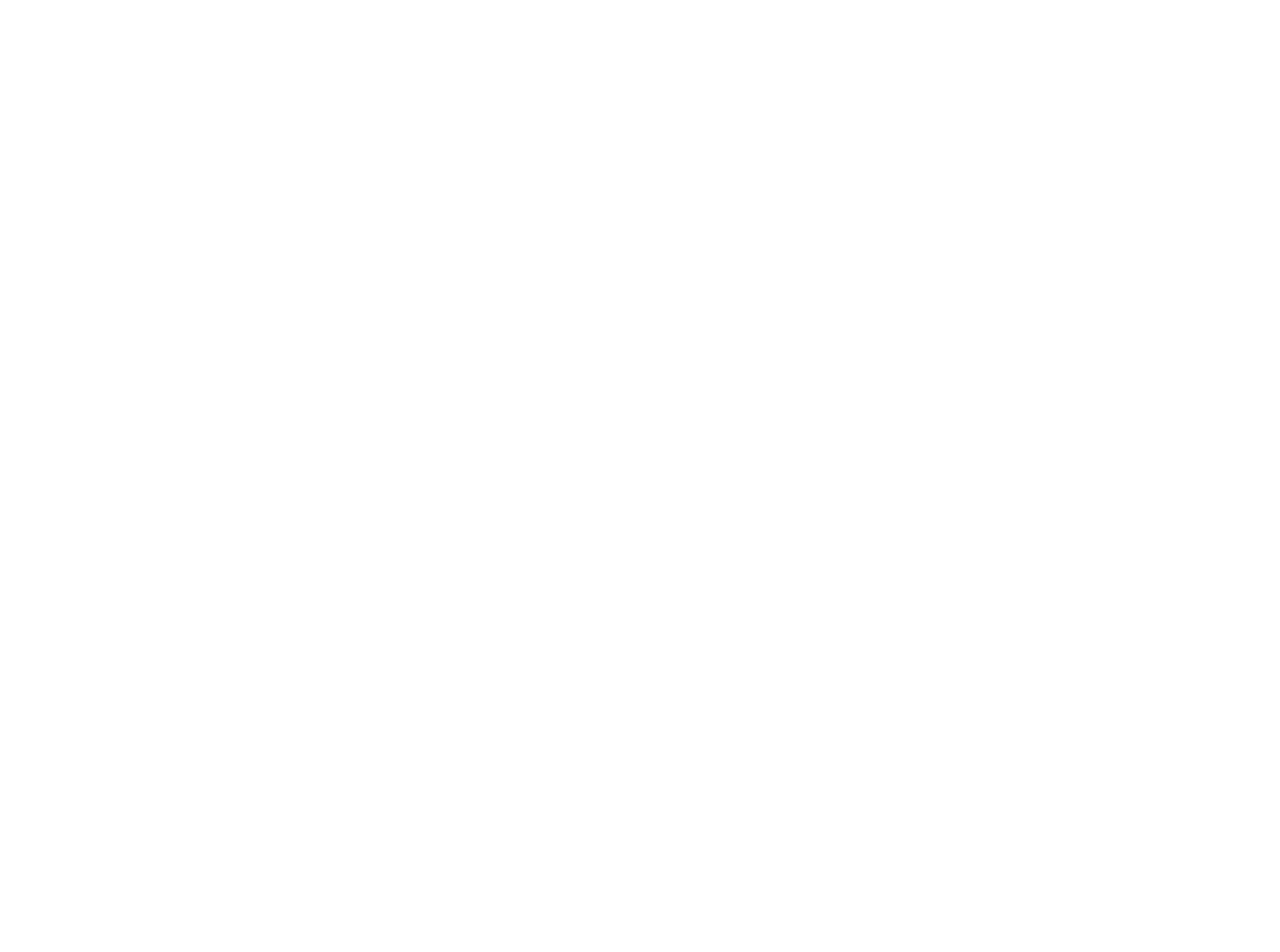
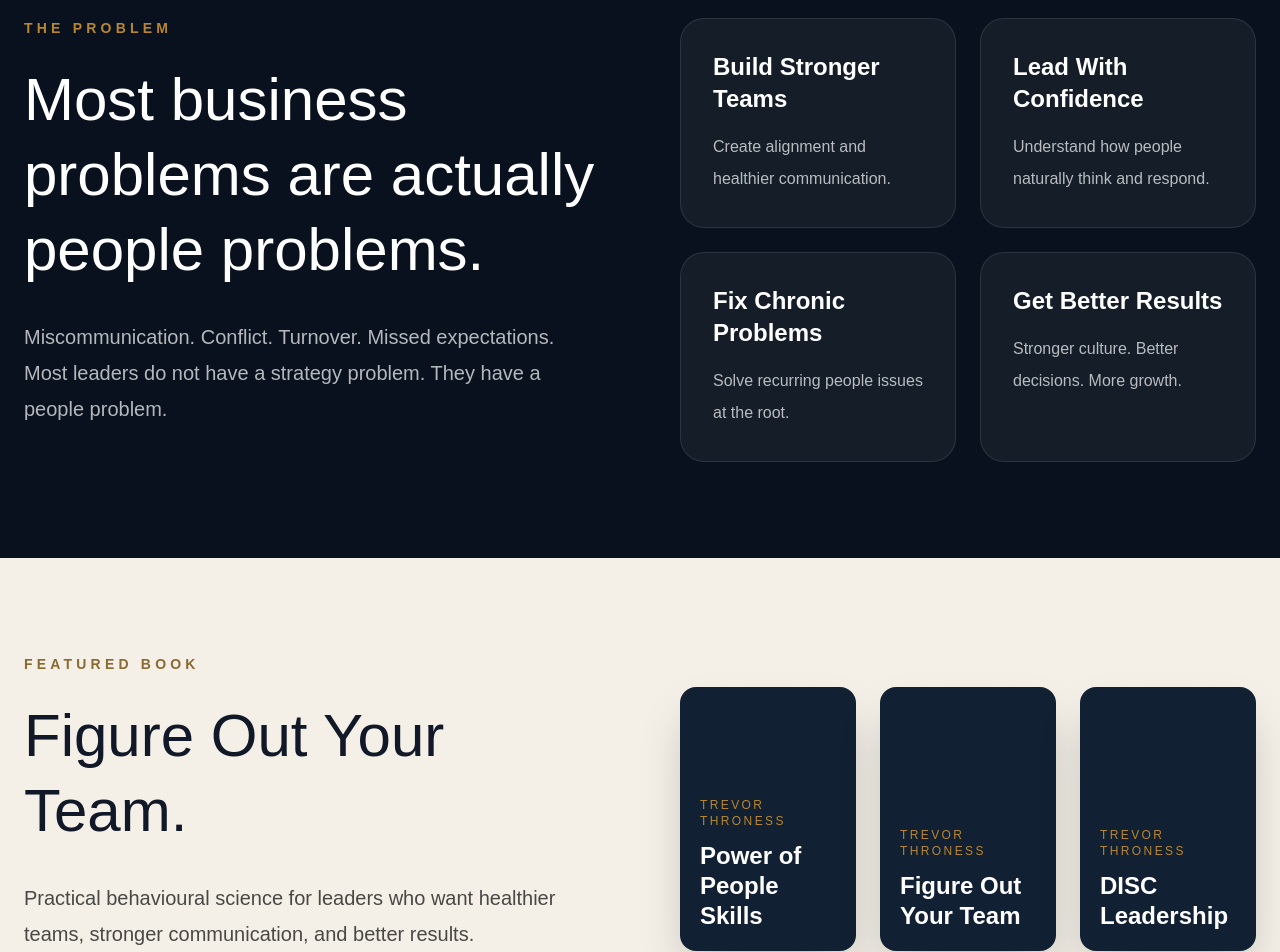
Before and after one commit to heathernickel/trevorthroness, a Next.js app: page / in a window 1280 px wide. Shown: the part 1180-2132 px from the top of the page. Before the commit the page ends 1102 px from the top, so only its background shows below. Built offline with nearby package versions, Linux system fonts and the light colour scheme.

Commit message:
Restore homepage sections below hero

```diff
--- a/app/page.tsx
+++ b/app/page.tsx
@@ -82,6 +82,67 @@
           </div>
         </div>
       </section>
+
+      <section className="bg-[#08111d] text-white py-24">
+        <div className="max-w-7xl mx-auto px-6 grid lg:grid-cols-2 gap-20">
+          <div>
+            <p className="uppercase tracking-[0.3em] text-[#b8862f] text-sm font-bold mb-6">
+              The Problem
+            </p>
+
+            <h2 className="text-5xl md:text-6xl leading-tight font-light mb-8">
+              Most business problems are actually people problems.
+            </h2>
+
+            <p className="text-xl leading-9 text-white/70">
+              Miscommunication. Conflict. Turnover. Missed expectations. Most leaders do not have a strategy problem. They have a people problem.
+            </p>
+          </div>
+
+          <div className="grid sm:grid-cols-2 gap-6">
+            {[
+              ['Build Stronger Teams', 'Create alignment and healthier communication.'],
+              ['Lead With Confidence', 'Understand how people naturally think and respond.'],
+              ['Fix Chronic Problems', 'Solve recurring people issues at the root.'],
+              ['Get Better Results', 'Stronger culture. Better decisions. More growth.'],
+            ].map(([title, desc]) => (
+              <div key={title} className="border border-white/10 rounded-3xl p-8 bg-white/5">
+                <h3 className="text-2xl font-semibold mb-4">{title}</h3>
+                <p className="text-white/70 leading-8">{desc}</p>
+              </div>
+            ))}
+          </div>
+        </div>
+      </section>
+
+      <section id="book" className="py-24 bg-[#f4f0e8]">
+        <div className="max-w-7xl mx-auto px-6 grid lg:grid-cols-2 gap-20 items-center">
+          <div>
+            <p className="uppercase tracking-[0.3em] text-[#8a6a2f] text-sm font-bold mb-6">
+              Featured Book
+            </p>
+
+            <h2 className="text-5xl md:text-6xl leading-tight font-light mb-8">
+              Figure Out Your Team.
+            </h2>
+
+            <p className="text-xl leading-9 text-black/70 mb-8">
+              Practical behavioural science for leaders who want healthier teams, stronger communication, and better results.
+            </p>
+          </div>
+
+          <div className="grid grid-cols-3 gap-6">
+            {['Power of People Skills', 'Figure Out Your Team', 'DISC Leadership'].map((book) => (
+              <div key={book} className="aspect-[2/3] rounded-2xl bg-[#122033] text-white p-5 flex items-end shadow-2xl">
+                <div>
+                  <p className="text-xs uppercase tracking-[0.2em] text-[#b8862f] mb-3">Trevor Throness</p>
+                  <h3 className="text-2xl leading-tight font-bold">{book}</h3>
+                </div>
+              </div>
+            ))}
+          </div>
+        </div>
+      </section>
     </main>
   )
 }
```
